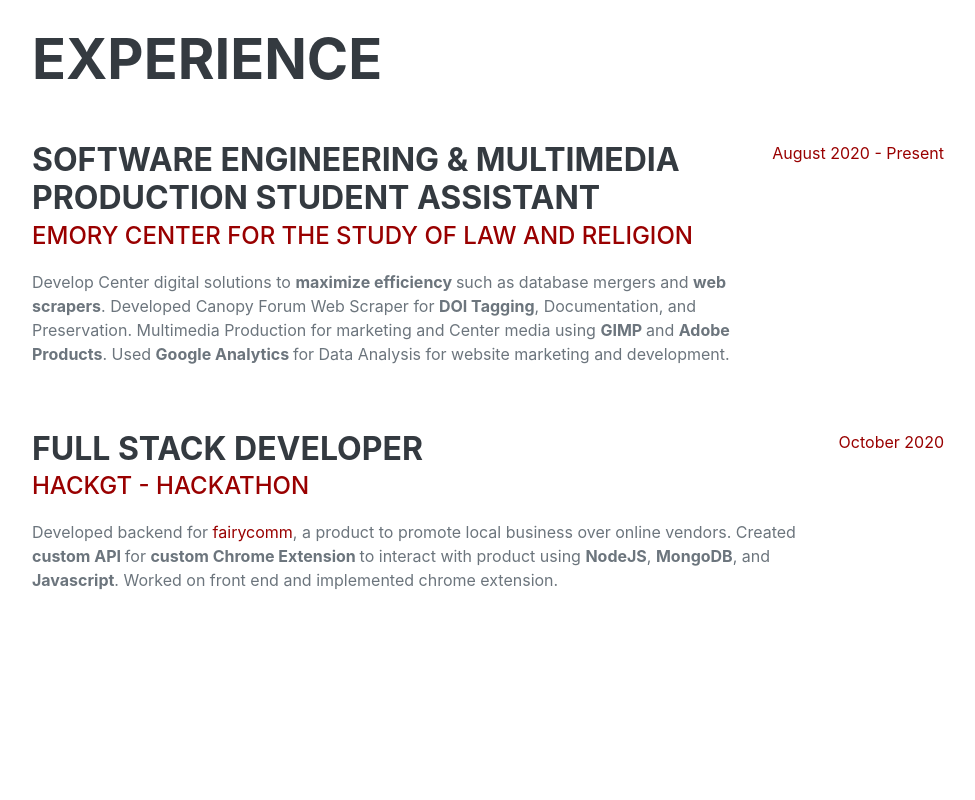
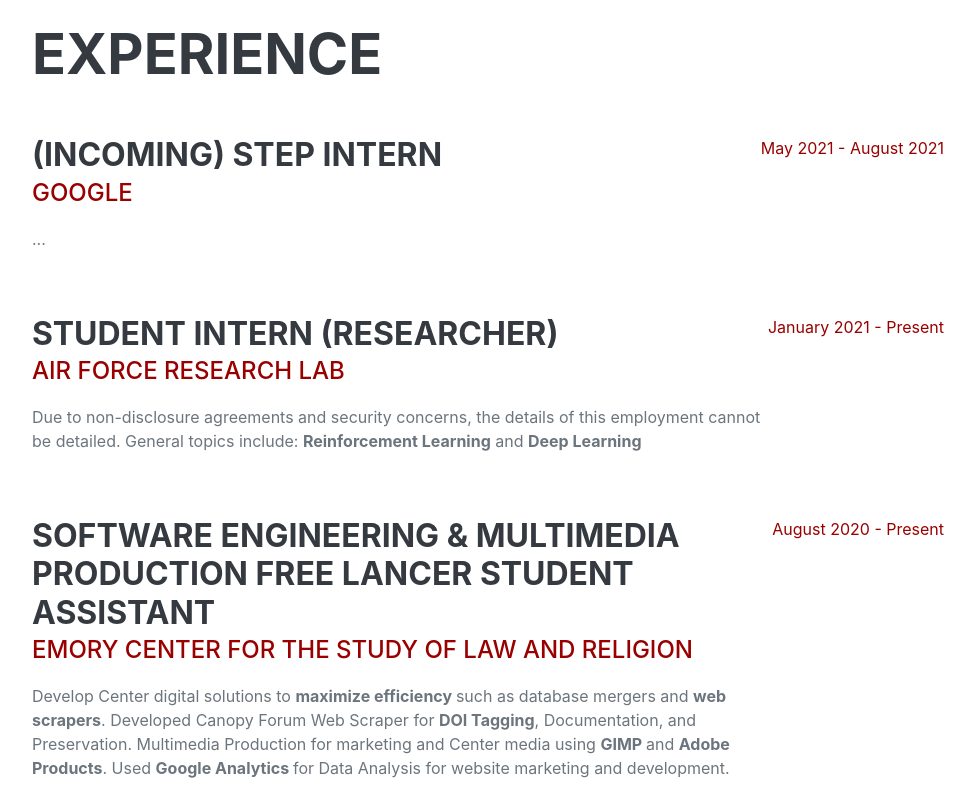
Before and after one commit to RafaelPiloto10/Portfolio, a plain HTML site: page index.html in a window 1280 px wide. Shown: the part 860-1660 px from the top of the page, without its empty margins (288-1263 px from the left). Drawn offline with nearby package versions, Linux system fonts and the light colour scheme; a web font is replaced by a local one.

Commit message:
updated experience

```diff
--- a/index.html
+++ b/index.html
@@ -70,9 +70,26 @@
 		<section class="resume-section" id="experience">
 			<div class="resume-section-content">
 				<h2 class="mb-5">Experience</h2>
+
 				<div class="d-flex flex-column flex-md-row justify-content-between mb-5">
 					<div class="flex-grow-1">
-						<h3 class="mb-0">Software Engineering & Multimedia Production Student Assistant</h3>
+						<h3 class="mb-0">(Incoming) STEP Intern</h3>
+						<div class="subheading mb-3"><a href="https://buildyourfuture.withgoogle.com/programs/step/">Google</a></div>
+						<p>...</p>
+					</div>
+					<div class="flex-shrink-0"><span class="text-primary">May 2021 - August 2021</span></div>
+				</div>
+				<div class="d-flex flex-column flex-md-row justify-content-between mb-5">
+					<div class="flex-grow-1">
+						<h3 class="mb-0">Student Intern (Researcher)</h3>
+						<div class="subheading mb-3"><a href="https://www.afrl.af.mil/">Air Force Research Lab</a></div>
+						<p>Due to non-disclosure agreements and security concerns, the details of this employment cannot be detailed. General topics include: <b>Reinforcement Learning</b> and <b>Deep Learning</b></p>
+					</div>
+					<div class="flex-shrink-0"><span class="text-primary">January 2021 - Present</span></div>
+				</div>
+				<div class="d-flex flex-column flex-md-row justify-content-between mb-5">
+					<div class="flex-grow-1">
+						<h3 class="mb-0">Software Engineering & Multimedia Production Free Lancer Student Assistant</h3>
 						<div class="subheading mb-3"><a href="https://canopyforum.org/staff/">Emory Center for the Study
 								of Law and Religion</a></div>
 						<p>Develop Center digital solutions to <b>maximize efficiency </b>such as database mergers and
```
